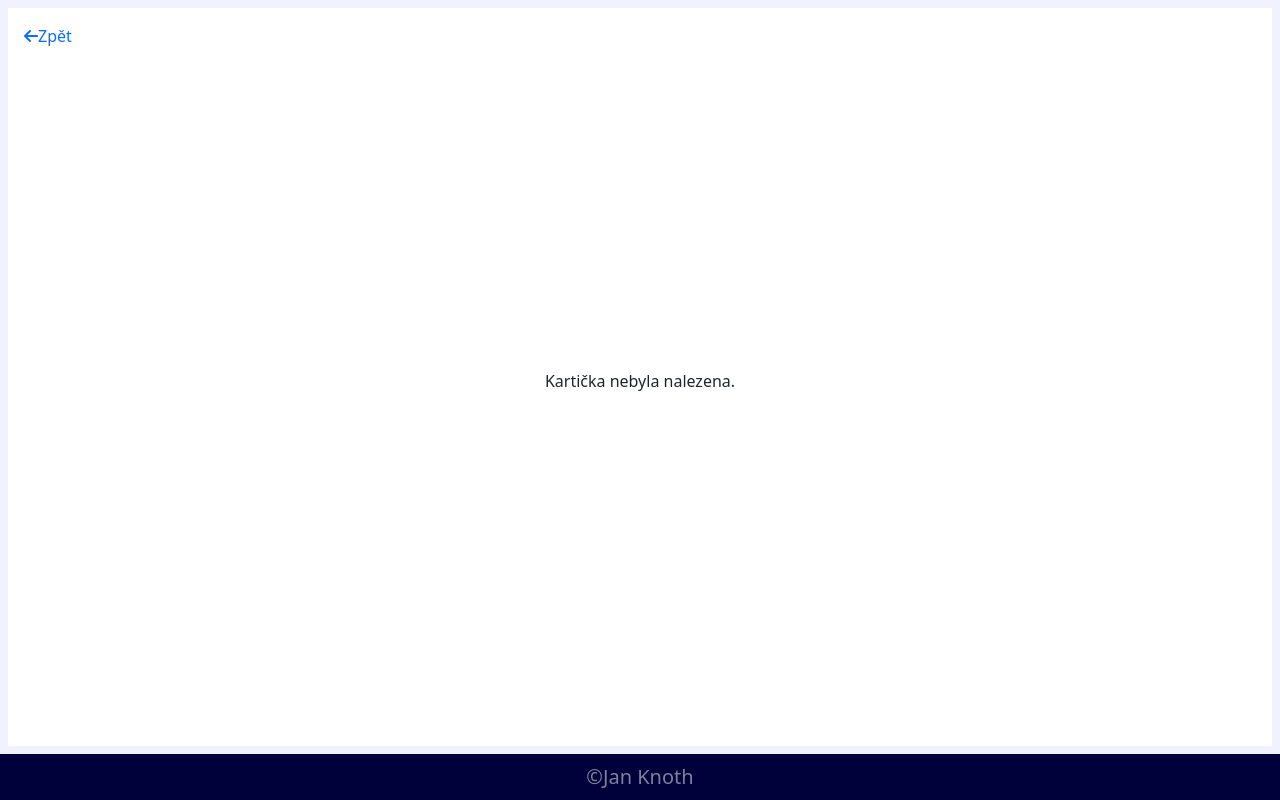
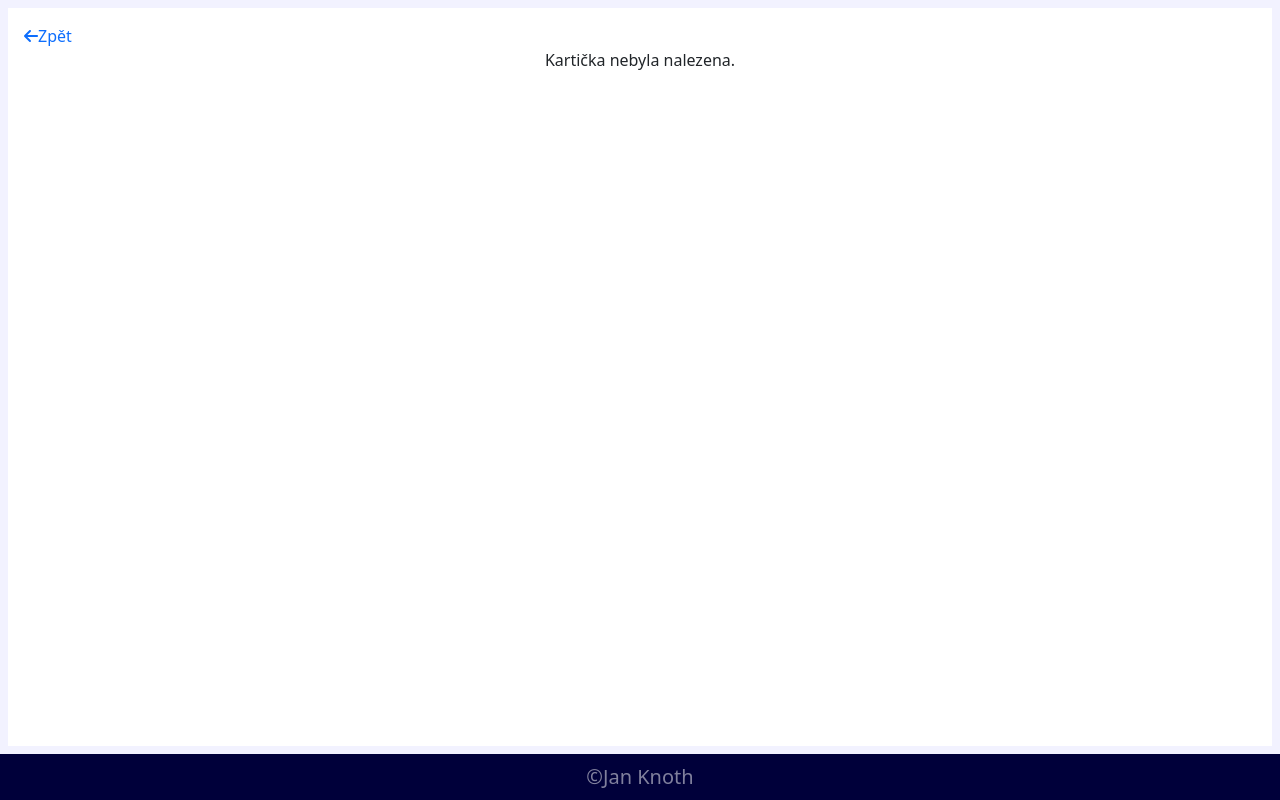
Before and after one commit to ZanyKnoth/kanban-nastenka-projekt, a Vue app in the folder frontend/: page /ukol/1 in a window 1280 px wide. Built offline with nearby package versions, Linux system fonts and the light colour scheme; no server answers.

Commit message:
Styling changes

```diff
--- a/frontend/src/components/Banner.vue
+++ b/frontend/src/components/Banner.vue
@@ -13,7 +13,7 @@
   }>()
 
   const bannerClass = computed(() => {
-    const base = 'd-flex flex-column align-items-center text-center fw-bold rounded py-2 px-4 my-4 w-50'
+    const base = 'd-flex flex-column align-items-center text-center fw-bold rounded py-2 px-4 my-4'
     const typeClasses = {
       error: 'bg-danger text-white',
       info: 'bg-primary text-white',
--- a/frontend/src/router/pages/TaskView.vue
+++ b/frontend/src/router/pages/TaskView.vue
@@ -3,7 +3,7 @@
     <BackButton :link="'/'"/>
     <div class="task__wrapper d-flex flex-column align-items-center flex-fill" :class="{ 'justify-content-center': isLoading }">
       <Loading v-if="isLoading"/>
-      <div v-else class="task__content d-flex flex-column flex-fill">
+      <div v-else class="task__content d-flex flex-column">
         <div v-if="!loadingError" class="task__container p-2 d-flex flex-column align-items-center">
           <Banner v-if="errors.length > 0" :messages="errors" :type="'error'"/>
           <Form
@@ -143,7 +143,7 @@
       await fetchData();
     }
 
-    isLoading.value = false;
+   isLoading.value = false;
   });
 </script>
 
```
